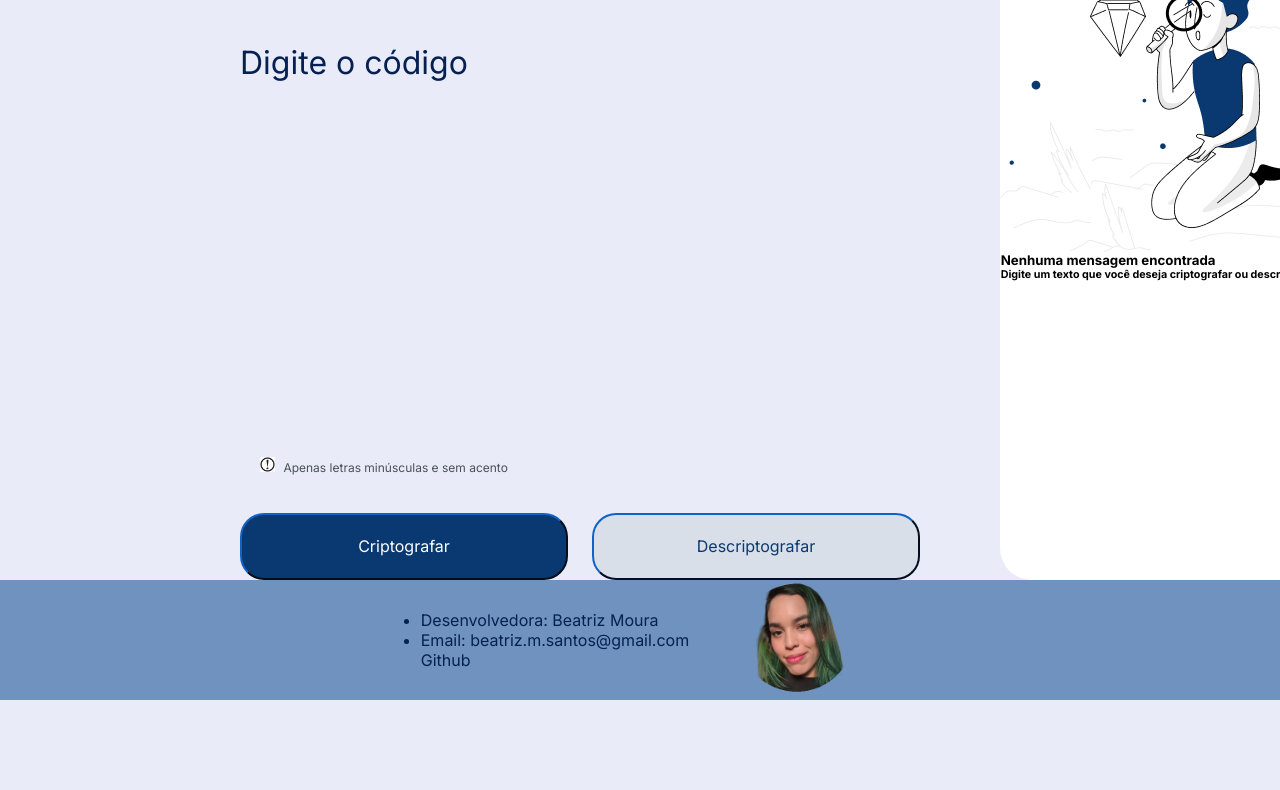
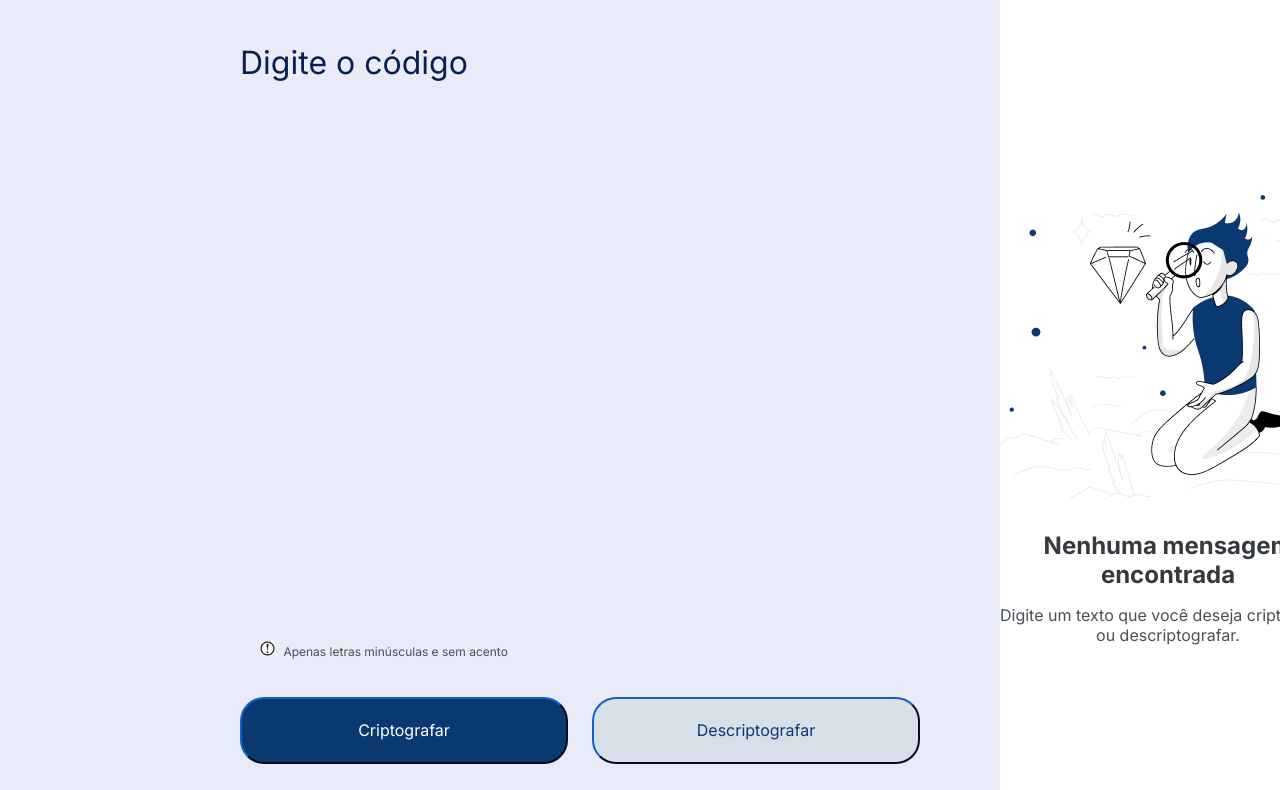
Before and after one commit to Beatriz-Moura/Decodificador, a plain HTML site: page index.html in a window 1280 px wide. Shown: the part 92-882 px from the top of the page. Before the commit the page ends 800 px from the top, so only its background shows below. Drawn offline with Linux system fonts and the light colour scheme.

Commit message:
alteracoes na estilizacao

```diff
--- a/index.html
+++ b/index.html
@@ -24,8 +24,8 @@
             </div>
         </section>
         <section class="decodificador_resultado">
-            <img src="./Imagens/IMG.png" alt="desenho de uma pessoa sentada segurando uma lupa">
-            <div class="resultado_texto">
+            <img src="./Imagens/IMG.png" alt="desenho de uma pessoa sentada segurando uma lupa" width="336" height="304">
+            <div class="decodificador_resultado_texto">
                 <h5>Nenhuma mensagem encontrada</h5>
                 <h6>Digite um texto que você deseja criptografar ou descriptografar.</h6>
             </div>
--- a/style.css
+++ b/style.css
@@ -8,10 +8,14 @@
 body{
     background-color: #E9ECF8;
     font-family: 'Inter', sans-serif;
+    display: flex;
+    flex-direction: column;
+    min-height: 100vh;
 }
 
 .decodificador{
     display: flex;
+    align-content: center;
     gap: 80px;
 }
 
@@ -33,6 +37,7 @@ body{
 }
 
 .decodificador_texto_info{
+    margin-top: 20%;
     padding-left: 240px;
     display: flex;
     align-items:baseline;
@@ -82,11 +87,40 @@ body{
     border-radius: 32px;
     display: flex;
     flex-direction: column;
+    justify-content: center;
     align-items: center;
     width: 400px;
+    height: 944px;
+    gap: 32px;
+}
+
+.decodificador_resultado_texto{
+    display: flex;
+    flex-direction: column;
+    justify-content: center;
+    align-items: center;
+    gap: 16px;
+    width: 336px;
+}
+
+.decodificador_resultado_texto h5{
+    font-family: 'Inter', sans-serif;
+    font-size: 24px;
+    color: #343A40;
+    font-weight: 700;
+    text-align: center;
+}
+
+.decodificador_resultado_texto h6{
+    font-family: 'Inter', sans-serif;
+    font-size: 16px;
+    color: #495057;
+    font-weight: 400;
+    text-align: center;
 }
 
 .footer{
+    margin-top: 5%;
     background-color: #7092be;
     display: flex;
     justify-content: center;
```
